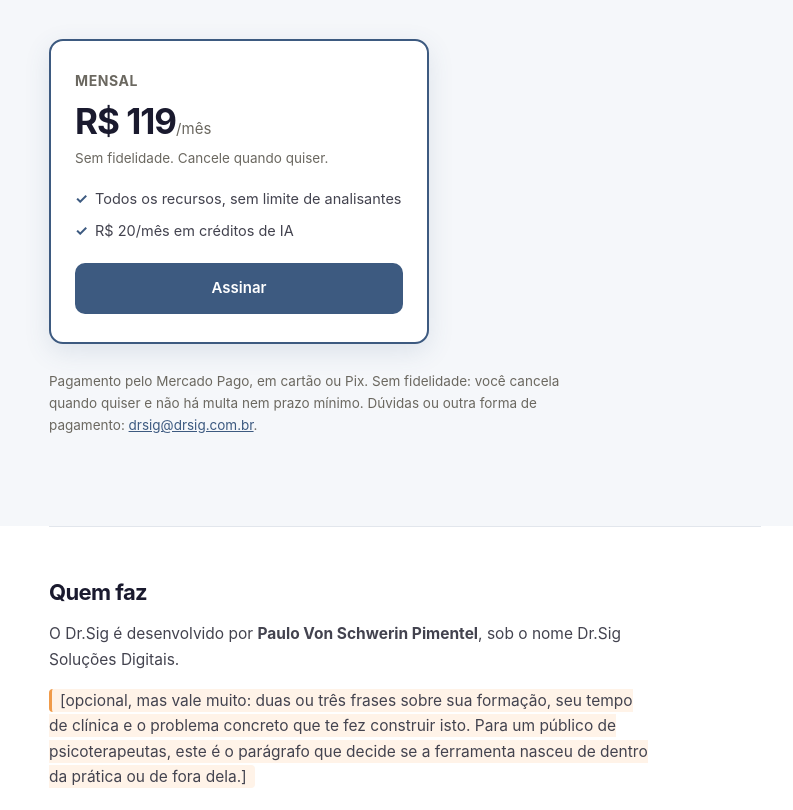
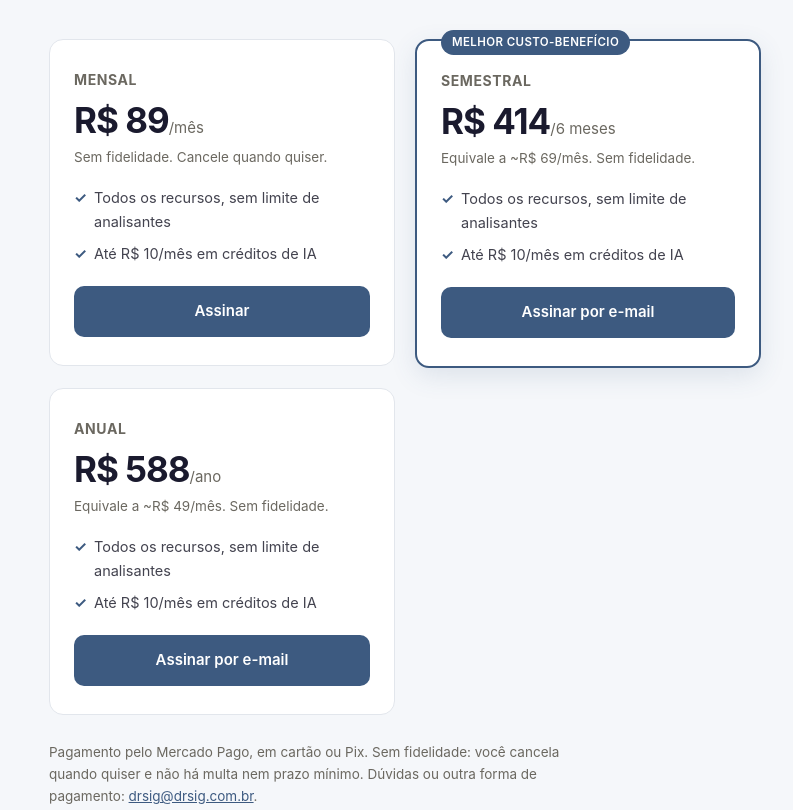
Before and after one commit to paulovsp/drsig-site, a plain HTML site: page index.html in a window 1280 px wide. Shown: the part 3852-4662 px from the top of the page, without its empty margins (235-1028 px from the left). Drawn offline with Linux system fonts and the light colour scheme.

Commit message:
Atualiza planos (Mensal/Semestral/Anual) e remove texto placeholder de "Quem faz"

```diff
--- a/index.html
+++ b/index.html
@@ -338,8 +338,9 @@
 <details>
 <summary>Quanto custa?</summary>
 <p>
-          R$ 119 por mês, sem fidelidade e sem prazo mínimo. A assinatura inclui
-          R$ 20 por mês em créditos para os recursos que usam IA — transcrição,
+Três formas de assinar: R$ 89 por mês, R$ 414 a cada seis meses (cerca de R$ 69/mês) ou
+R$ 588 por ano (cerca de R$ 49/mês) — sem fidelidade em nenhuma delas. A assinatura inclui
+até R$ 10 por mês em créditos para os recursos que usam IA — transcrição,
 análise e busca. Crédito não usado não se perde: acumula para o mês seguinte.
 </p>
 </details>
@@ -355,15 +356,42 @@
 a conta já estará ativa.
 </p>
 
-    <div class="plano destacado" style="max-width:380px;">
+<div class="planos">
+
+<div class="plano">
 <div class="plano-nome">Mensal</div>
-      <div class="plano-valor">R$ 119<span>/mês</span></div>
+<div class="plano-valor">R$ 89<span>/mês</span></div>
 <div class="plano-obs">Sem fidelidade. Cancele quando quiser.</div>
 <ul class="plano-itens">
 <li>Todos os recursos, sem limite de analisantes</li>
-        <li>R$ 20/mês em créditos de IA</li>
+<li>Até R$ 10/mês em créditos de IA</li>
 </ul>
 <a href="https://mpago.la/2NjrpL3" class="btn" style="width:100%;text-align:center;">Assinar</a>
+</div>
+
+<div class="plano destacado">
+<div class="selo">Melhor custo-benefício</div>
+<div class="plano-nome">Semestral</div>
+<div class="plano-valor">R$ 414<span>/6 meses</span></div>
+<div class="plano-obs">Equivale a ~R$ 69/mês. Sem fidelidade.</div>
+<ul class="plano-itens">
+<li>Todos os recursos, sem limite de analisantes</li>
+<li>Até R$ 10/mês em créditos de IA</li>
+</ul>
+<a href="mailto:drsig@drsig.com.br?subject=Assinatura%20semestral%20Dr.Sig" class="btn" style="width:100%;text-align:center;">Assinar por e-mail</a>
+</div>
+
+<div class="plano">
+<div class="plano-nome">Anual</div>
+<div class="plano-valor">R$ 588<span>/ano</span></div>
+<div class="plano-obs">Equivale a ~R$ 49/mês. Sem fidelidade.</div>
+<ul class="plano-itens">
+<li>Todos os recursos, sem limite de analisantes</li>
+<li>Até R$ 10/mês em créditos de IA</li>
+</ul>
+<a href="mailto:drsig@drsig.com.br?subject=Assinatura%20anual%20Dr.Sig" class="btn" style="width:100%;text-align:center;">Assinar por e-mail</a>
+</div>
+
 </div>
 
 <p style="font-size:13.5px;color:var(--suave);margin-top:26px;max-width:64ch;">
@@ -381,9 +409,6 @@
 <p style="font-size:15.5px;max-width:62ch;">
 O Dr.Sig é desenvolvido por <strong>Paulo Von Schwerin Pimentel</strong>, sob o nome
 Dr.Sig Soluções Digitais.
-      </p>
-      <p style="font-size:15.5px;max-width:62ch;">
-        <span style="background:#FFF3E8;border-left:3px solid var(--ambar);padding:2px 8px;border-radius:4px;">[opcional, mas vale muito: duas ou três frases sobre sua formação, seu tempo de clínica e o problema concreto que te fez construir isto. Para um público de psicoterapeutas, este é o parágrafo que decide se a ferramenta nasceu de dentro da prática ou de fora dela.]</span>
 </p>
 </div>
 </div>
```
Lines whose indentation alone changed are shown as unchanged.
